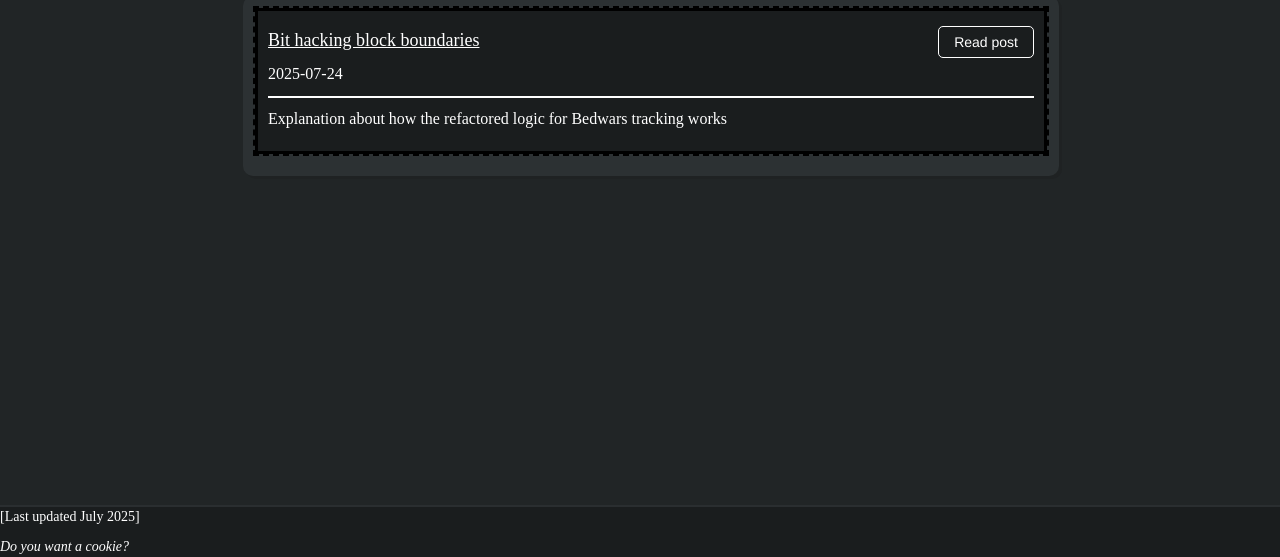
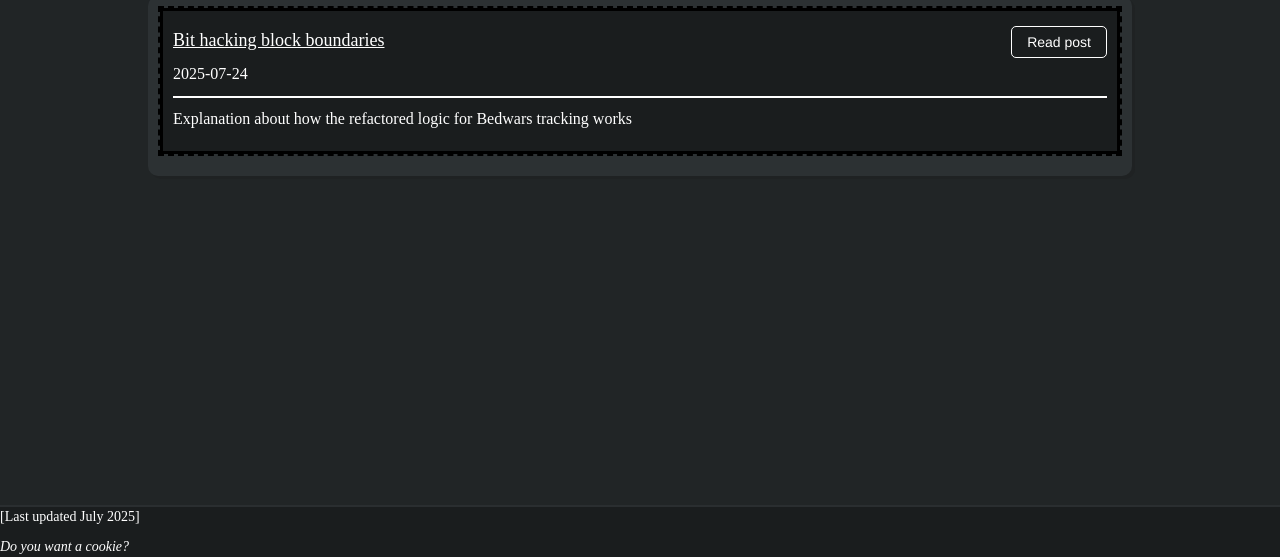
Before and after one commit to J-Talon/j-talon.github.io, a plain HTML site: page blog/directory.html in a window 1280 px wide. Shown: the part 295-852 px from the top of the page. Drawn offline with nearby package versions, Linux system fonts and the light colour scheme; a web font is replaced by a local one.

Commit message:
lets see if this does anything pt3

```diff
--- a/blog/directory.css
+++ b/blog/directory.css
@@ -93,6 +93,15 @@ h4 {
 }
 
 
+.bp-container {
+    display: flex;
+    flex-direction: row;
+    justify-content: center;
+    justify-items: center;
+}
+
+
+
 
 
 
--- a/blog/directory.html
+++ b/blog/directory.html
@@ -96,8 +96,8 @@
 
 
                 <div class="row">
-                    <div class="col-lg-2"></div>
-                    <div class="col-lg-10">
+                    <div class="col-lg-12">
+                        <div class="bp-container">
                             <div class="databox plateau-gray-bg">
 
                                 <div class="blogpost-pre">
@@ -114,8 +114,9 @@
                                     </div>
                                 </div>
                             </div>
+                            </div>
                     </div>
-                    <div class="col-lg-2"></div>
+
 
                 </div>
 
--- a/blog/posts/post.css
+++ b/blog/posts/post.css
@@ -18,16 +18,3 @@
     border: 5px solid black;
     border-radius: 5px;
 }
-
-
-.post-container {
-    display: flex;
-    flex-direction: row;
-    justify-content: center;
-    justify-items: center;
-}
-
-
-.databox {
-    justify-self:center;
-}
```
Also changed, not shown: blog/posts/bwbithack/bwbithack.html (+7 -1 lines).
